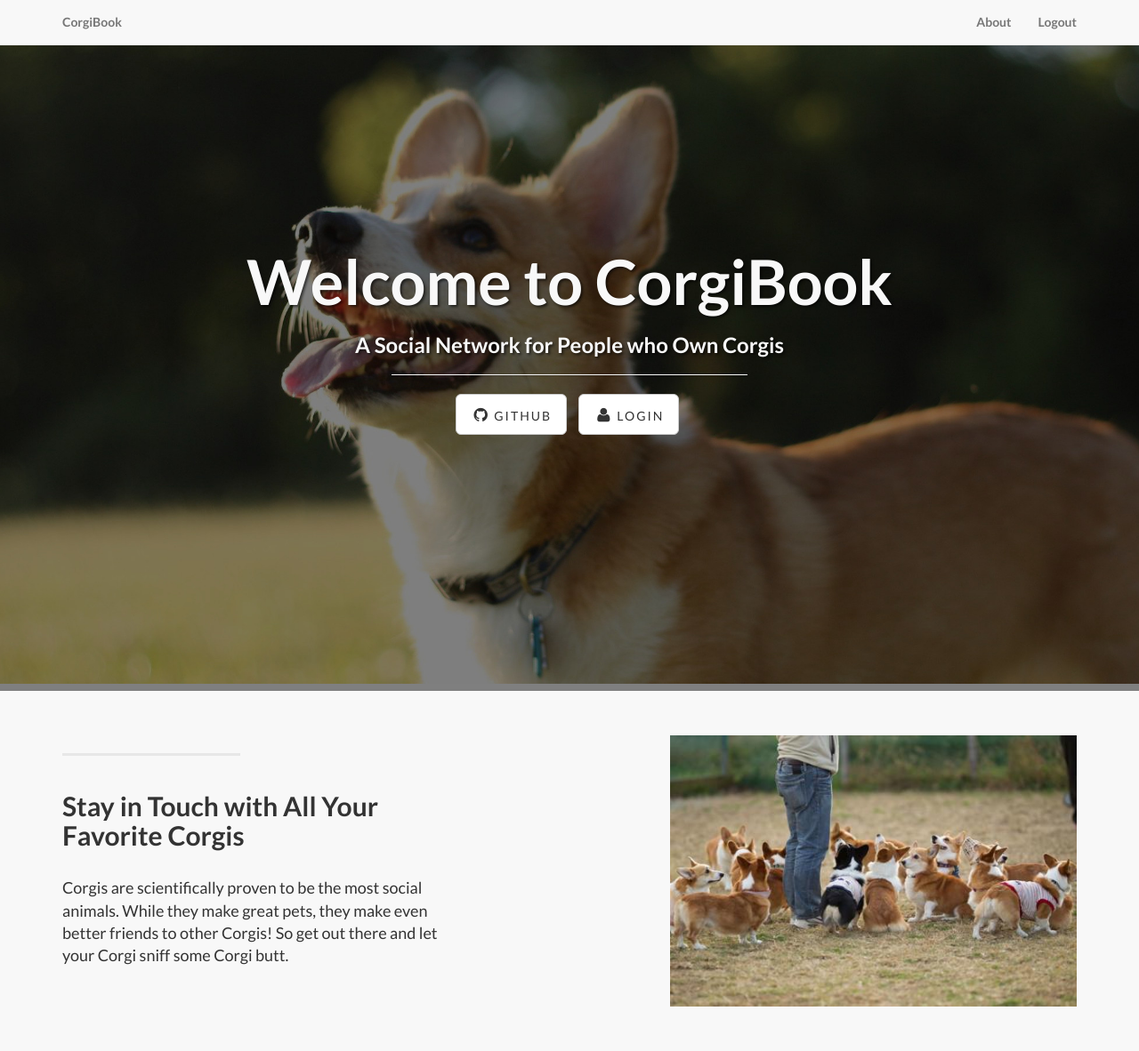
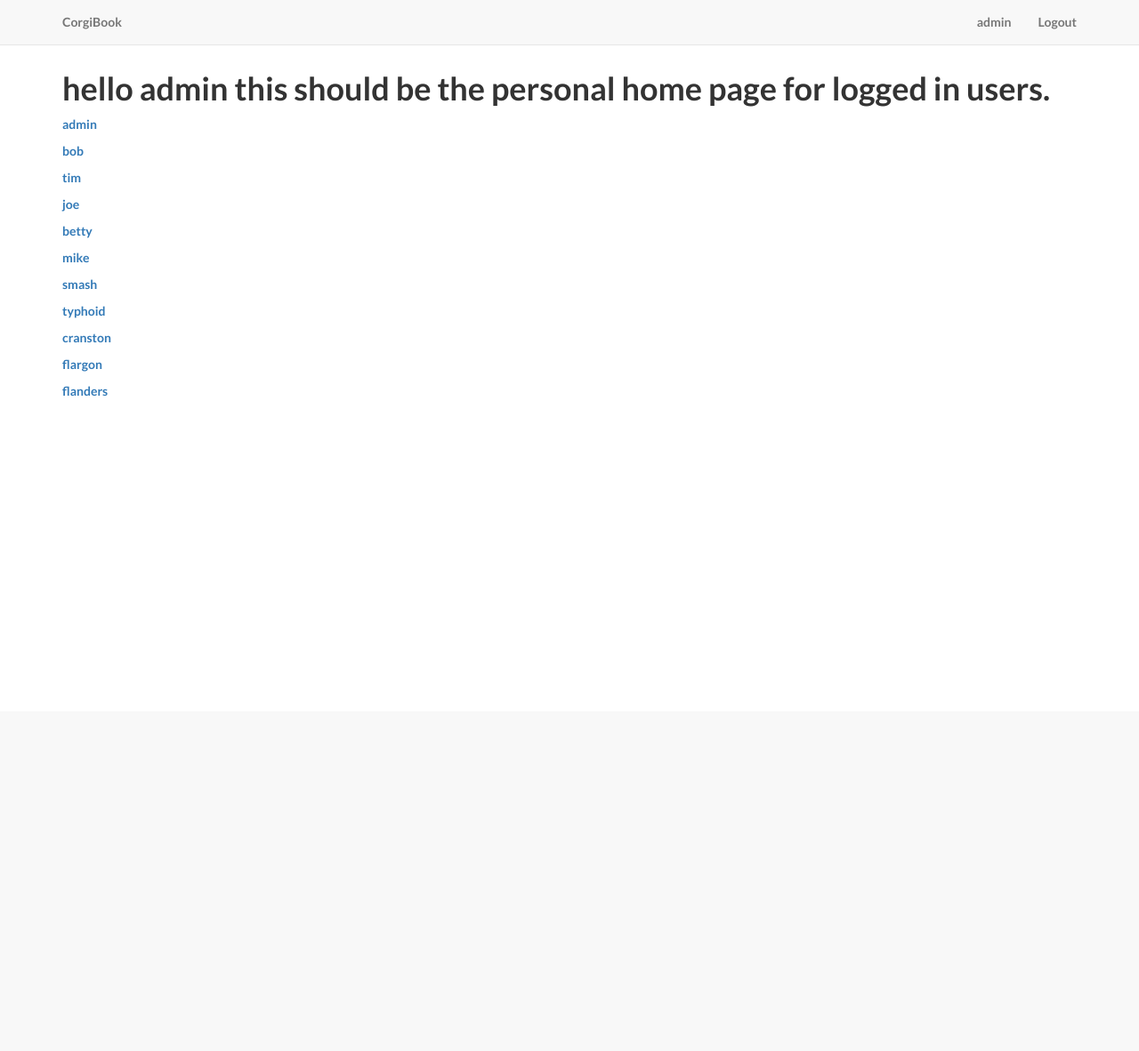
Before and after one commit to DylanGrayson/social_proj4, a Django app: template main/templates/main/home.html in a window 1280 px wide. Shown: the whole page at 89% size. After the commit the page ends 445 px from the top, so only its background shows below. Run offline with Django 3.2, Linux system fonts and the light colour scheme; the template is opened without the code that fills it: values that come from a table or form of the project are taken from there, others are empty; a user stored in the database is signed in; data comes from the database, SQL or seed files in the repository; both versions use the stored data as it was after the commit; parts of the project's set-up code (start-up, migrations or seed data) failed here and were passed over; some libraries are stand-ins or nearby versions.

Commit message:
user home page displays all users as links to their personal profile page.

```diff
--- a/main/templates/main/home.html
+++ b/main/templates/main/home.html
@@ -1,53 +1,15 @@
 {% extends 'layout.html' %}
+
 {% load staticfiles %}
+
 {% block content %}
-
-<div class="intro-header">
-    <div class="container">
-        <div class="row">
-            <div class="col-lg-12">
-                <div class="intro-message">
-                    <h1>Welcome to CorgiBook</h1>
-                    <h3>A Social Network for People who Own Corgis</h3>
-                    <hr class="intro-divider">
-                    <ul class="list-inline intro-social-buttons">
-                        <li>
-                            <a href="http://github.com/smashfligaeta/social_proj4" class="btn btn-default btn-lg">
-                                <i class="fa fa-github fa-fw"></i>
-                                <span class="network-name">Github</span>
-                            </a>
-                        </li>
-                        <li>
-                            <a href="{% url 'main.views.login.user_login' %}" class="btn btn-default btn-lg">
-                                <i class="fa fa-user fa-fw"></i>
-                                <span class="network-name">Login</span>
-                            </a>
-                        </li>
-                    </ul>
-                </div>
-            </div>
-        </div>
-    </div>
+<br><br><br>
+<div class="container">
+	<h1>hello {{user.username}} this should be the personal home page for logged in users.</h1>
 </div>
-
-<a name="about"></a>
-    <div class="content-section-a">
-        <div class="container">
-            <div class="row">
-                <div class="col-lg-5 col-sm-6">
-                    <hr class="section-heading-spacer">
-                    <div class="clearfix"></div>
-                    <h2 class="section-heading">Stay in Touch with All Your Favorite Corgis</h2>
-                    <p class="lead">Corgis are scientifically proven to be the most social animals. While they make great pets, they make even better friends to other Corgis! So get out there and let your Corgi sniff some Corgi butt.</p>
-                </div>
-                <div class="col-lg-5 col-lg-offset-2 col-sm-6">
-                    <img class="img-responsive" src="{% static 'img/corgis.jpg' %}" alt="">
-                </div>
-            </div>
-
-        </div>
-        <!-- /.container -->
-
-    </div>
-
+<div class='container'>
+{% for usr in all_users %}
+	<p><a href="/user/{{usr.pk}}">{{usr.username}}</a></p>
+{% endfor %}
+</div>
 {% endblock %}
--- a/main/templates/main/layout.html
+++ b/main/templates/main/layout.html
@@ -36,10 +36,10 @@
             <!-- Collect the nav links, forms, and other content for toggling -->
             <div class="collapse navbar-collapse" id="bs-example-navbar-collapse-1">
                 <ul class="nav navbar-nav navbar-right">
+                {% if not user.is_authenticated %}
                     <li>
                         <a href="{% url 'main.views.main.home' %}#about">About</a>
                     </li>
-                    {% if not user.is_authenticated %}
                     <li>
                         <a href="{% url 'main.views.login.user_login' %}">Login</a>
                     </li>
@@ -47,6 +47,9 @@
                         <a href="{% url 'main.views.register.new_user' %}">Register</a>
                     </li>
                     {% else %}
+                    <li>
+                        <a href="/user/{{user.pk}}">{{user.username}}</a>
+                    </li>
                     <li>
                         <a href="{% url 'main.views.login.user_logout' %}">Logout</a>
                     </li>
--- a/main/templates/main/profile.html
+++ b/main/templates/main/profile.html
@@ -3,7 +3,7 @@
 {% load staticfiles %}
 
 {% block content %}
-<div class="intro-message">
-	<h1>hello {{user.username}}</h1>
+<div class="intro-message container">
+	<h1>{{subject.username}}'s personal profile page.</h1>
 </div>
 {% endblock %}
--- a/main/urls.py
+++ b/main/urls.py
@@ -6,6 +6,7 @@ urlpatterns = patterns('',
                        url(r'^register/', 'main.views.register.new_user', name='newuser'),
                        url(r'^login/', 'main.views.login.user_login', name='user_login'),
                        url(r'^logout/', 'main.views.login.user_logout', name='user_logout'),
+                       url(r'^user/(?P<num>\d+)/$', 'main.views.main.profile', name='user'),
                        url(r'^admin/', include(admin.site.urls)),
 
                        )
```
Also changed, not shown: main/templates/main/splash.html (added, +53 -0 lines), main/views/main.py (+7 -2 lines), db.sqlite3.
